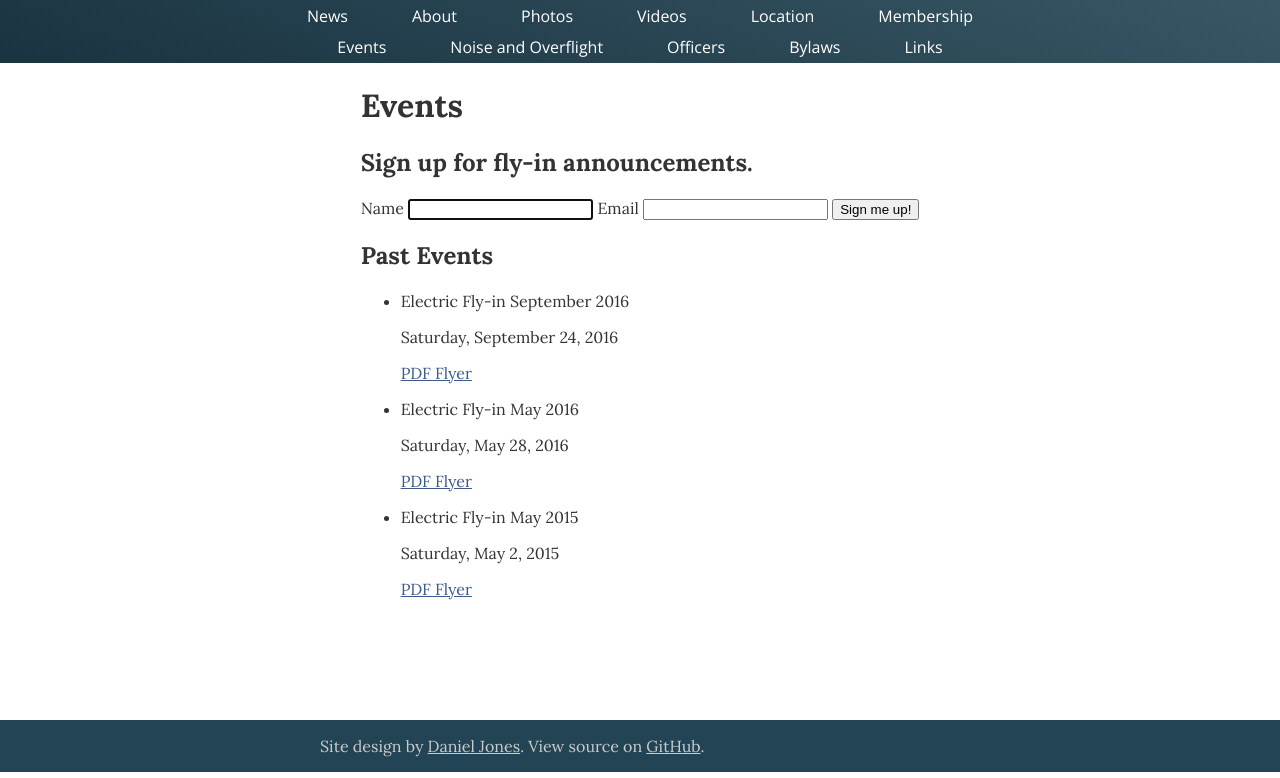
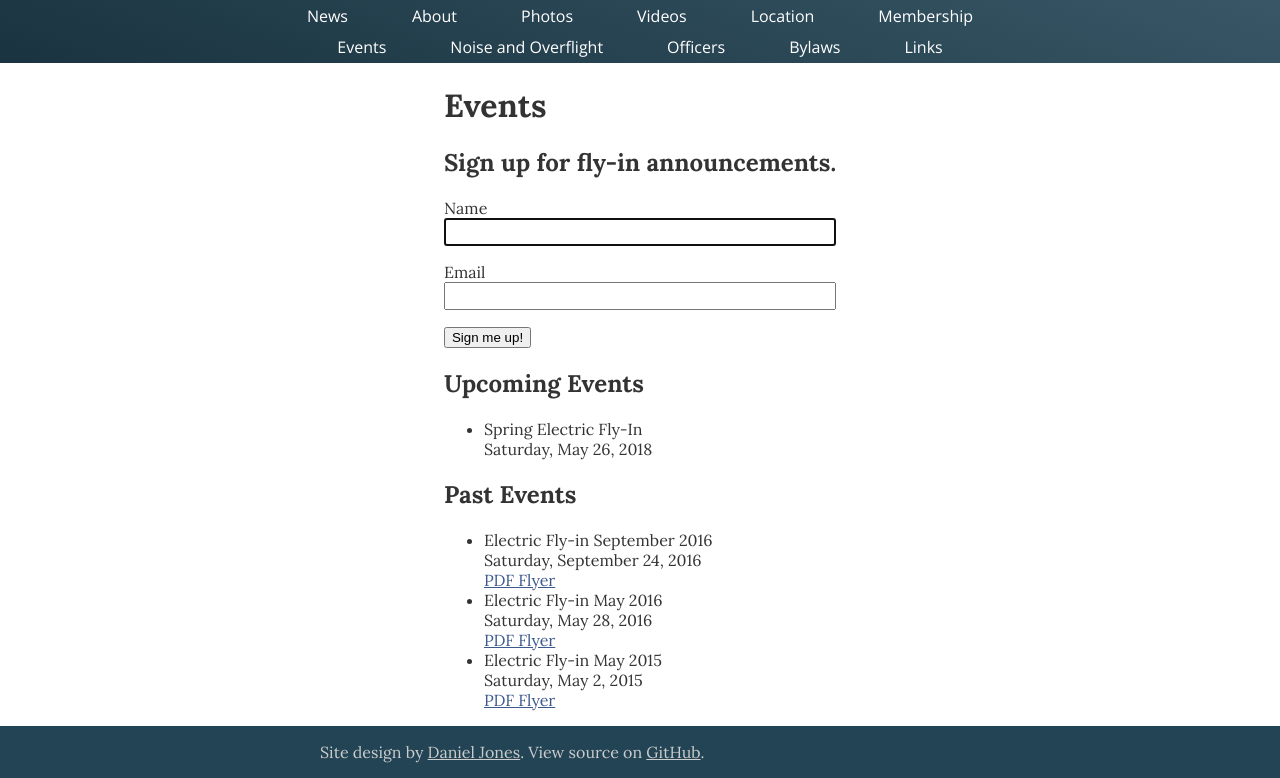
Before and after one commit to tortxof/blacksheeprcclub-www, a Jekyll site: the page built from events/index.html, in a window 1280 px wide. Shown: the part 128-906 px from the top of the page. Built offline with Jekyll 4.4.1, drawn with Linux system fonts in a browser that asks for light colours; nearby versions of some CDN libraries.

Commit message:
Migrate events page

```diff
--- a/_includes/event-signup-form.html
+++ b/_includes/event-signup-form.html
@@ -2,8 +2,10 @@
   <div class="input-group">
     <label for="signup-name">Name</label>
     <input id="signup-name" type="text" name="name" autofocus>
+  </div>
+  <div class="input-group">
     <label for="signup-email">Email</label>
     <input id="signup-email" type="email" name="email">
-    <button type="submit">Sign me up!</button>
   </div>
+  <button type="submit">Sign me up!</button>
 </form>
--- /dev/null
+++ b/_sass/_events.scss
@@ -0,0 +1,14 @@
+body.events {
+  .input-group {
+    margin: 1rem 0;
+    label {
+      display: block;
+    }
+    input {
+      box-sizing: border-box;
+      width: 100%;
+      font-family: 'Open Sans';
+      font-size: 1rem;
+    }
+  }
+}
--- a/css/main.sass
+++ b/css/main.sass
@@ -11,5 +11,4 @@
 @import videos
 @import footer
 @import officers
-// @import content
-// @import feature
+@import events
--- /dev/null
+++ b/events/index.html
@@ -0,0 +1,32 @@
+---
+layout: default
+title: Events
+body_class: events
+---
+<h2>Sign up for fly-in announcements.</h2>
+
+{% include event-signup-form.html %}
+
+<h2>Upcoming Events</h2>
+
+<ul>
+  {% for event in site.data.events.future %}
+  <li>
+    {{ event.title }}
+    <br>{{ event.date | date: "%A, %B %e, %Y" }}
+    {% if event.pdf %}<br><a href="{{ event.pdf }}">PDF Flyer</a>{% endif %}
+  </li>
+  {% endfor %}
+</ul>
+
+<h2>Past Events</h2>
+
+<ul>
+  {% for event in site.data.events.past %}
+  <li>
+    {{ event.title }}<br>
+    {{ event.date | date: "%A, %B %e, %Y" }}<br>
+    <a href="{{ event.pdf }}">PDF Flyer</a>
+  </li>
+  {% endfor %}
+</ul>
--- a/events/index.md
+++ /dev/null
@@ -1,27 +0,0 @@
----
-layout: default
-title: Events
----
-## Sign up for fly-in announcements.
-
-{% include event-signup-form.html %}
-
-## Past Events
-
-- Electric Fly-in September 2016
-
-    Saturday, September 24, 2016
-
-    [PDF Flyer](/events/bsrcc-electric-fly-in-2016-08.pdf)
-
-- Electric Fly-in May 2016
-
-    Saturday, May 28, 2016
-
-    [PDF Flyer](/events/bsrcc-electric-fly-in-2016.pdf)
-
-- Electric Fly-in May 2015
-
-    Saturday, May 2, 2015
-
-    [PDF Flyer](/events/bsrcc-electric-fly-in-2015.pdf)
```
Also changed, not shown: _data/events.yaml (+17 -3 lines).
